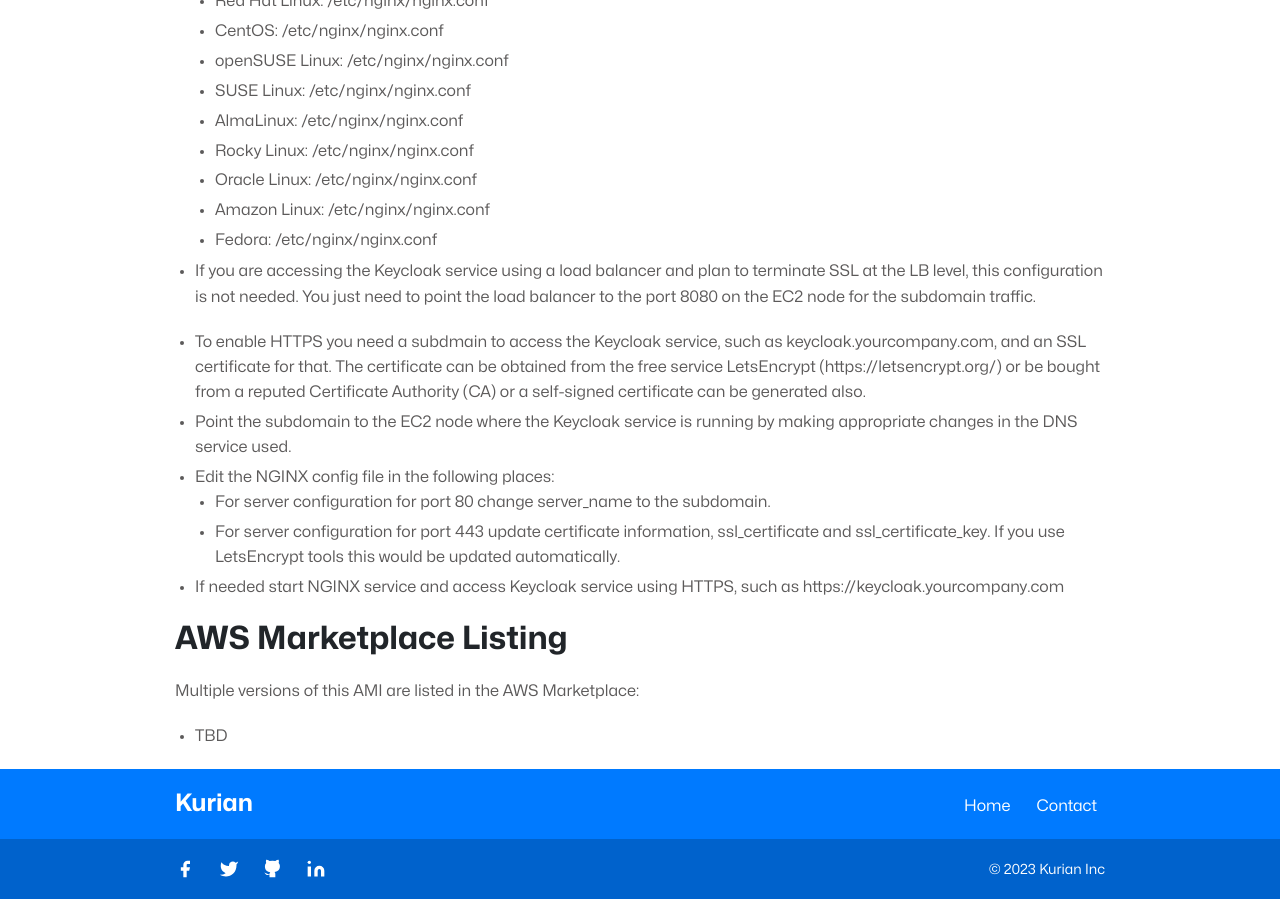
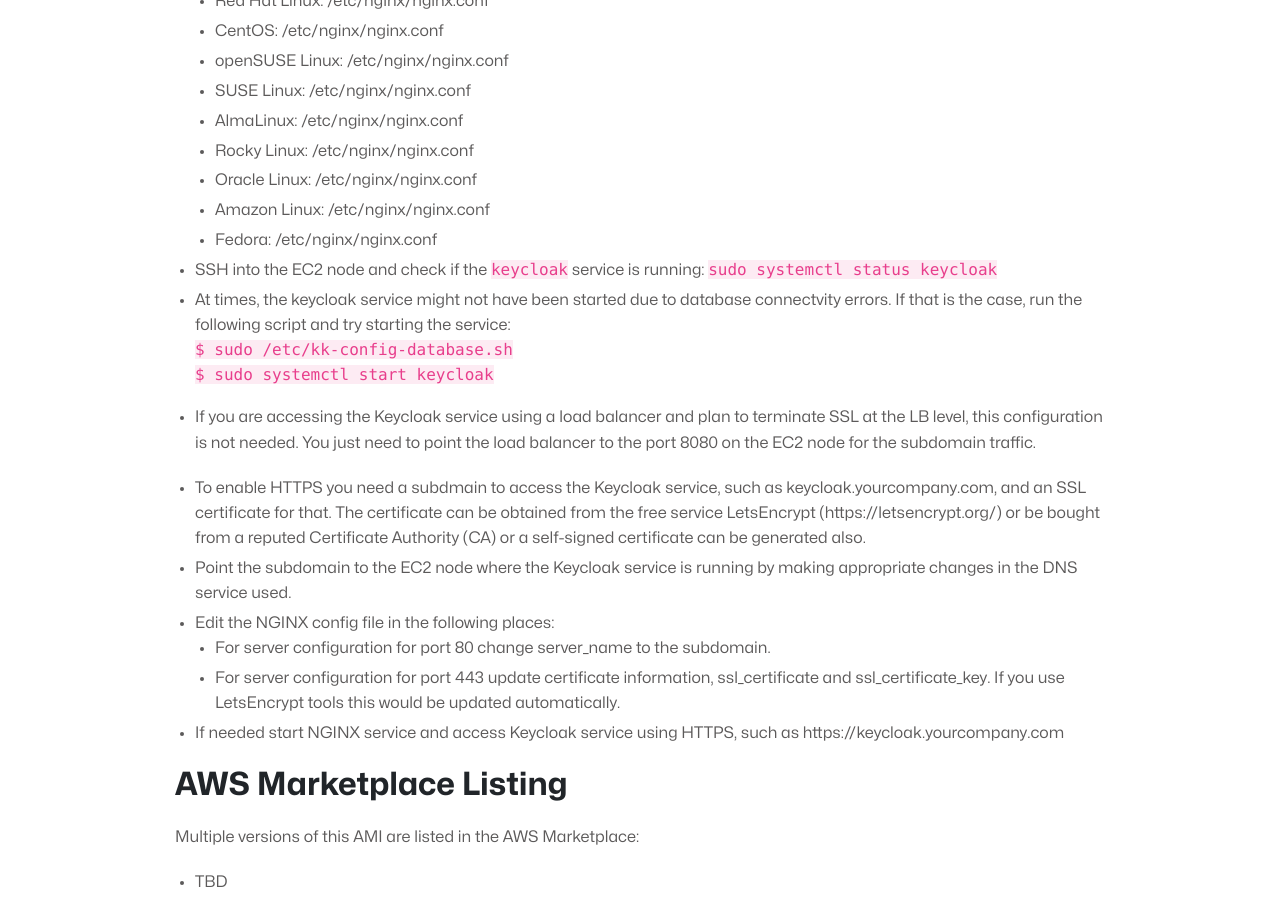
Before and after one commit to kurianinc/kurianinc, a Jekyll site: the page built from _products/keycloak.md, in a window 1280 px wide and 900 px high, scrolled down 836 px. Built offline with Jekyll 4.4.1, drawn with Linux system fonts in a browser that asks for light colours.

Commit message:
Update keycloak.md

````diff
--- a/_products/keycloak.md
+++ b/_products/keycloak.md
@@ -30,6 +30,13 @@ Keycloak is an open-source identity and access management (IAM) solution that of
   * Amazon Linux: /etc/nginx/nginx.conf
   * Fedora: /etc/nginx/nginx.conf
 
+* SSH into the EC2 node and check if the `keycloak` service is running:
+  ```sudo systemctl status keycloak```
+* At times, the keycloak service might not have been started due to database connectvity errors. If that is the case, run the following script and try starting the service:
+  ```
+  $ sudo /etc/kk-config-database.sh
+  $ sudo systemctl start keycloak
+  ```
 * If you are accessing the Keycloak service using a load balancer and plan to terminate SSL at the LB level, this configuration is not needed. You just need to point the load balancer to the port 8080 on the EC2 node for the subdomain traffic.
 
 * To enable HTTPS you need a subdmain to access the Keycloak service, such as keycloak.yourcompany.com, and an SSL certificate for that. The certificate can be obtained from the free service LetsEncrypt (https://letsencrypt.org/) or be bought from a reputed Certificate Authority (CA) or a self-signed certificate can be generated also.
````
